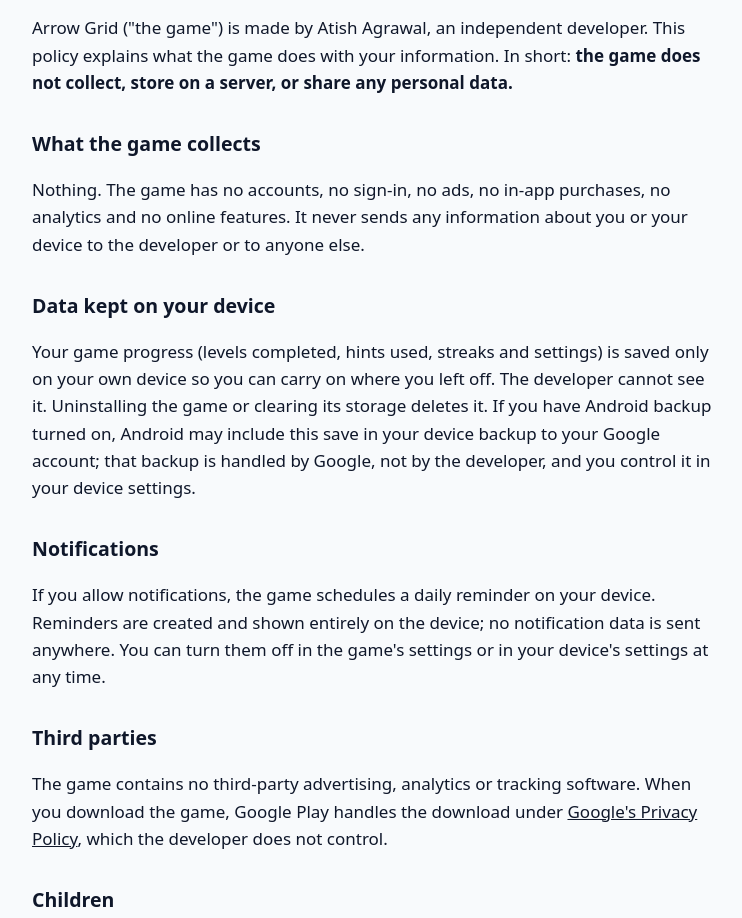
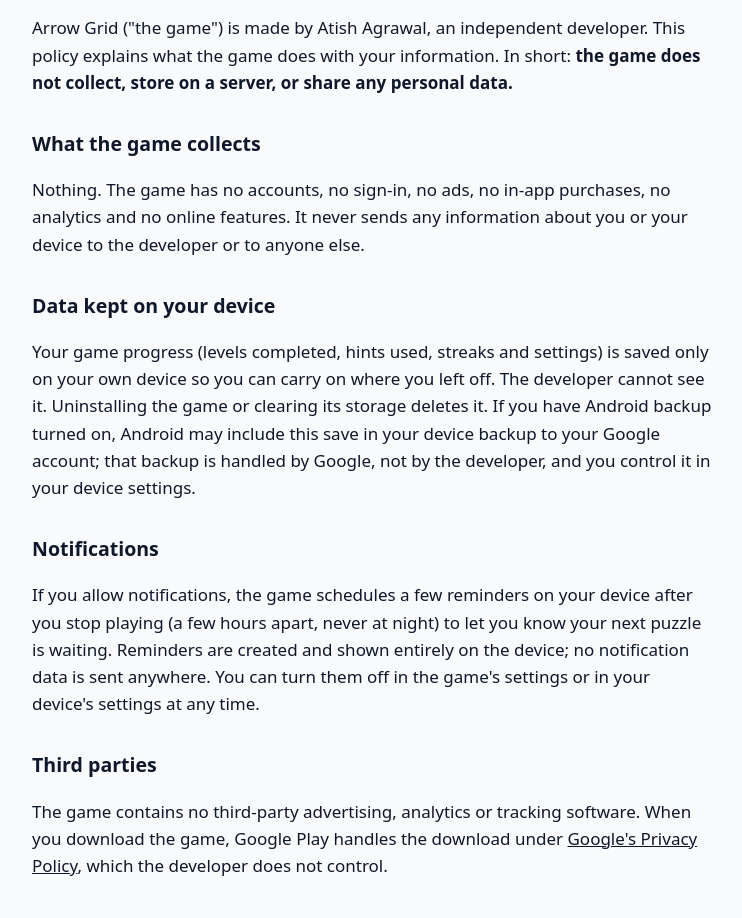
Before and after one commit to atishagrawal/arrowgrid-privacy, a plain HTML site: page index.html in a window 1280 px wide. Shown: the part 143-1061 px from the top of the page, without its empty margins (268-1010 px from the left). Drawn offline with Linux system fonts and the light colour scheme.

Commit message:
Reminders wording

```diff
--- a/index.html
+++ b/index.html
@@ -35,9 +35,10 @@
 account; that backup is handled by Google, not by the developer, and you control it in your device settings.</p>
 
 <h2>Notifications</h2>
-<p>If you allow notifications, the game schedules a daily reminder on your device. Reminders are created and shown
-entirely on the device; no notification data is sent anywhere. You can turn them off in the game's settings or in
-your device's settings at any time.</p>
+<p>If you allow notifications, the game schedules a few reminders on your device after you stop playing (a few
+hours apart, never at night) to let you know your next puzzle is waiting. Reminders are created and shown entirely
+on the device; no notification data is sent anywhere. You can turn them off in the game's settings or in your
+device's settings at any time.</p>
 
 <h2>Third parties</h2>
 <p>The game contains no third-party advertising, analytics or tracking software. When you download the game,
```
